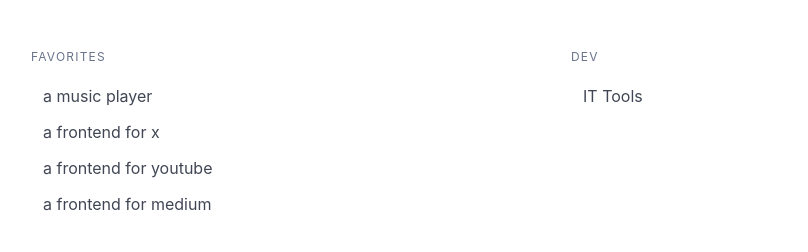
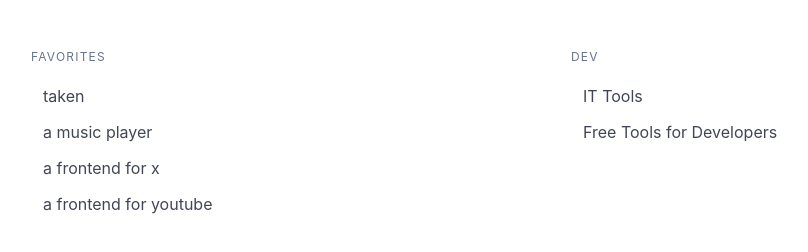
Before and after one commit to marcoguastalli/marcoguastalli.github.io, a plain HTML site: page index.html in a window 1280 px wide. Shown: the whole page, without its empty margins (81-889 px from the left). Drawn offline with nearby package versions, Linux system fonts and the light colour scheme.

Commit message:
Update index.html

```diff
--- a/index.html
+++ b/index.html
@@ -17,14 +17,14 @@
                 <aside class="menu">
                     <p class="menu-label">Favorites</p>
                     <ul class="menu-list">
+                        <li><a href="https://sinceyouarrived.world/taken" target="_blank"
+                               rel="noopener noreferrer nofollow">taken</a></li>
                         <li><a href="https://hyperpipe.surge.sh/" target="_blank"
                                rel="noopener noreferrer nofollow">a music player</a></li>
                         <li><a href="https://nitter.net/" target="_blank"
                                rel="noopener noreferrer nofollow">a frontend for x</a></li>
                         <li><a href="https://invidious.io/" target="_blank"
                                rel="noopener noreferrer nofollow">a frontend for youtube</a></li>
-                        <li><a href="https://scribe.rip/" target="_blank"
-                               rel="noopener noreferrer nofollow">a frontend for medium</a></li>
                     </ul>
                 </aside>
             </div>
@@ -34,6 +34,8 @@
                     <ul class="menu-list">
                         <li><a href="https://it-tools.tech" target="_blank"
                                rel="noopener noreferrer nofollow">IT Tools</a></li>
+                        <li><a href="https://freetoolarena.com/for-developers" target="_blank"
+                               rel="noopener noreferrer nofollow">Free Tools for Developers</a></li>
                     </ul>
                 </aside>
             </div>
```
